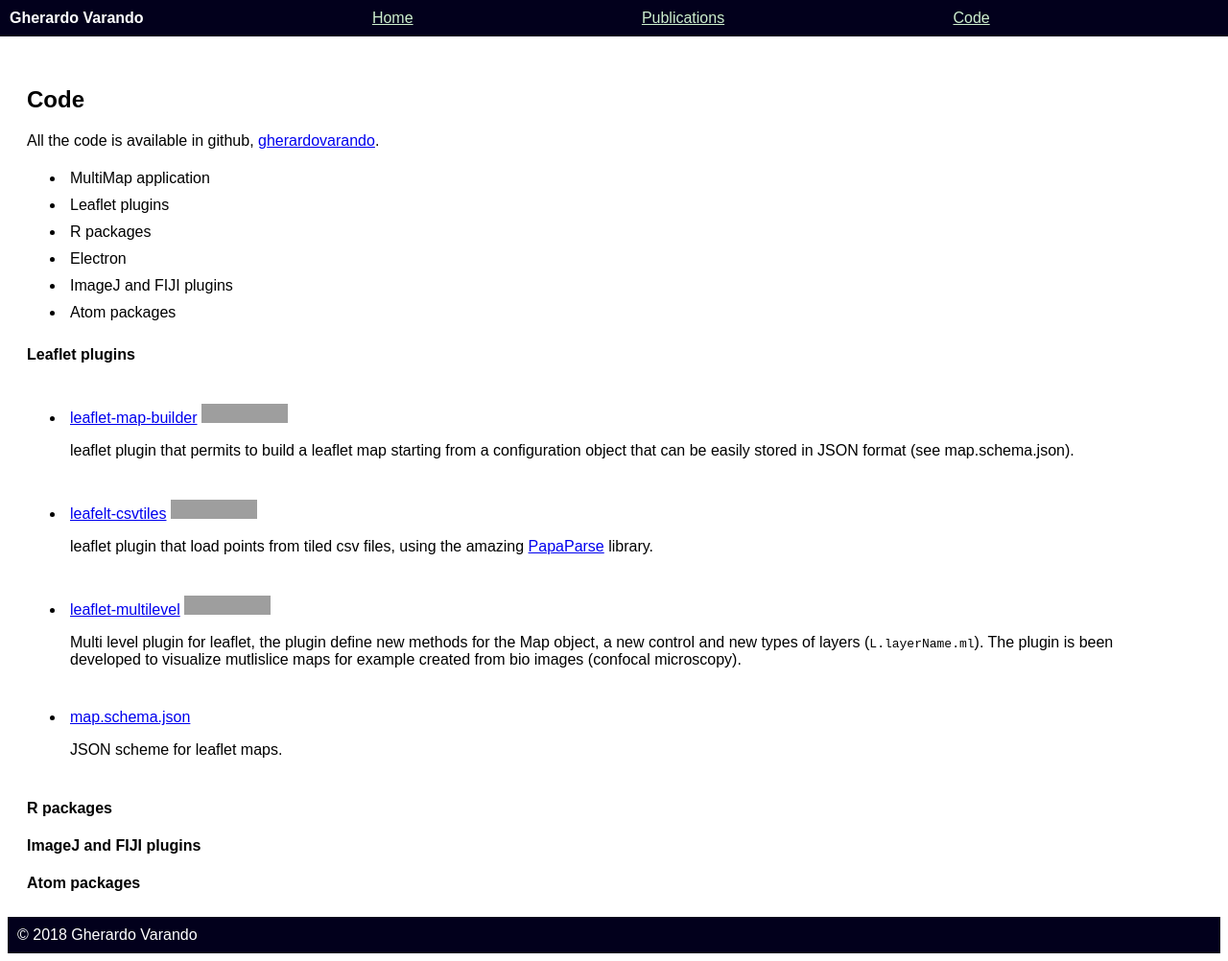
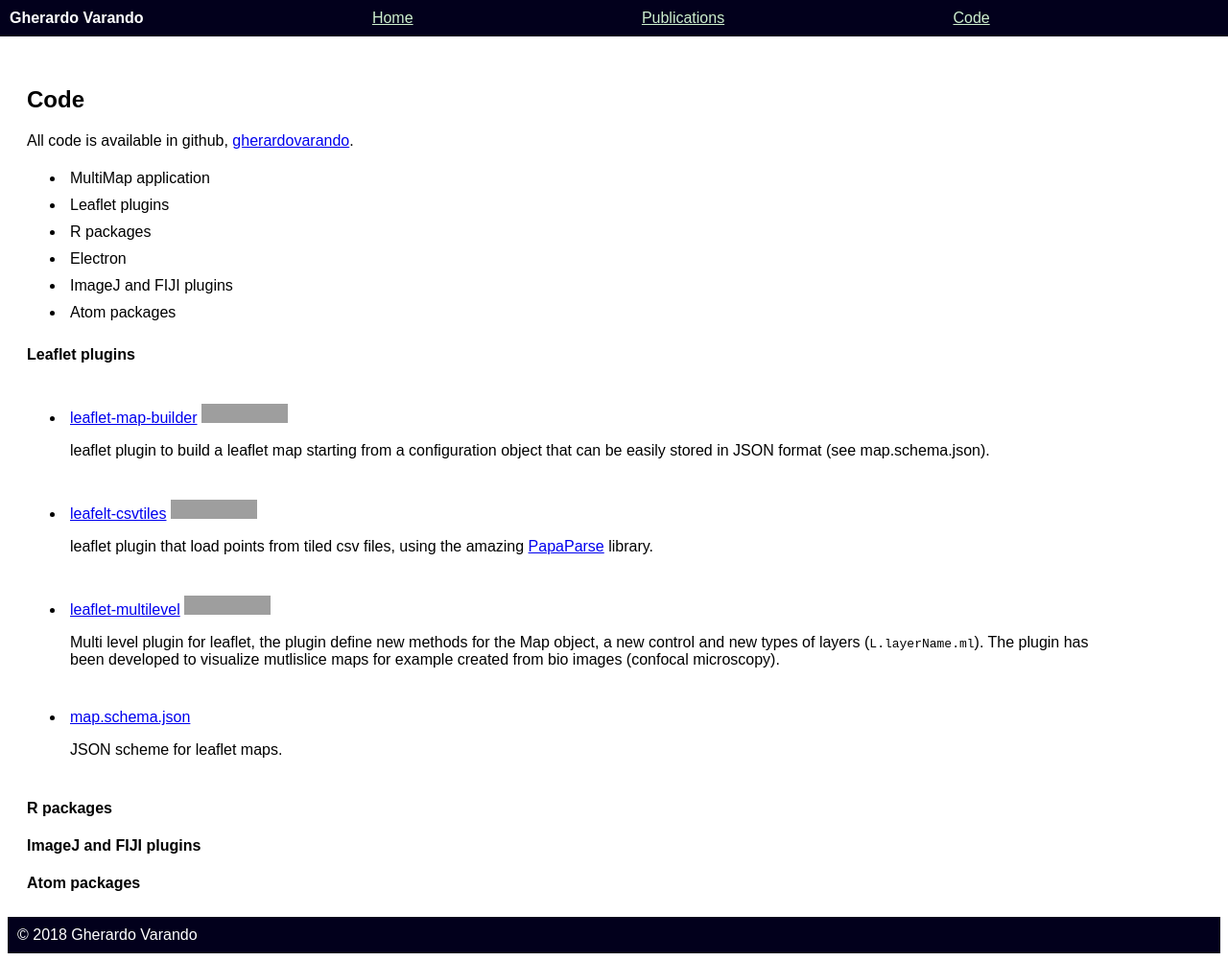
Before and after one commit to gherardovarando/gherardovarando.github.io, a Jekyll site: the page built from code.md, in a window 1280 px wide and 1002 px high. Shown: the whole window at 96% size. Built offline with Jekyll 4.4.1, drawn with Linux system fonts in a browser that asks for light colours; nearby versions of some CDN libraries; grey boxes are pictures that could not be loaded.

Commit message:
[upd] code

```diff
--- a/code.md
+++ b/code.md
@@ -3,7 +3,7 @@ layout: default
 title: Code
 ---
 
-All the code is available in github, [gherardovarando](https://github.com/gherardovarando?tab=repositories).
+All  code is available in github, [gherardovarando](https://github.com/gherardovarando?tab=repositories).
 
 - MultiMap application
 - Leaflet plugins
@@ -18,7 +18,7 @@ All the code is available in github, [gherardovarando](https://github.com/gherar
 - [leaflet-map-builder](https://github.com/gherardovarando/leaflet-map-builder)
    [![npm version](https://badge.fury.io/js/leaflet-map-builder.svg)](https://badge.fury.io/js/leaflet-map-builder)
 
-   leaflet plugin that permits to build a leaflet map starting from a configuration object that can be easily stored in JSON format    (see map.schema.json).
+   leaflet plugin to build a leaflet map starting from a configuration object that can be easily stored in JSON format    (see map.schema.json).
 
 - [leafelt-csvtiles](https://github.com/gherardo.varando/leaflet-csvtiles)
   [![npm version](https://badge.fury.io/js/leaflet-csvtiles.svg)](https://badge.fury.io/js/leaflet-csvtiles)
@@ -29,7 +29,7 @@ All the code is available in github, [gherardovarando](https://github.com/gherar
    [![npm version](https://badge.fury.io/js/leaflet-multilevel.svg)](https://badge.fury.io/js/leaflet-multilevel)
 
   Multi level plugin for leaflet, the plugin define new methods for the Map object, a new control and new types of layers (``L.layerName.ml``).
-The plugin is been developed to visualize mutlislice maps for example created from bio images (confocal microscopy).
+The plugin has been developed to visualize mutlislice maps for example created from bio images (confocal microscopy).
 
 - [map.schema.json](https://github.com/gherardovarando/map.schema.json)
 
```
